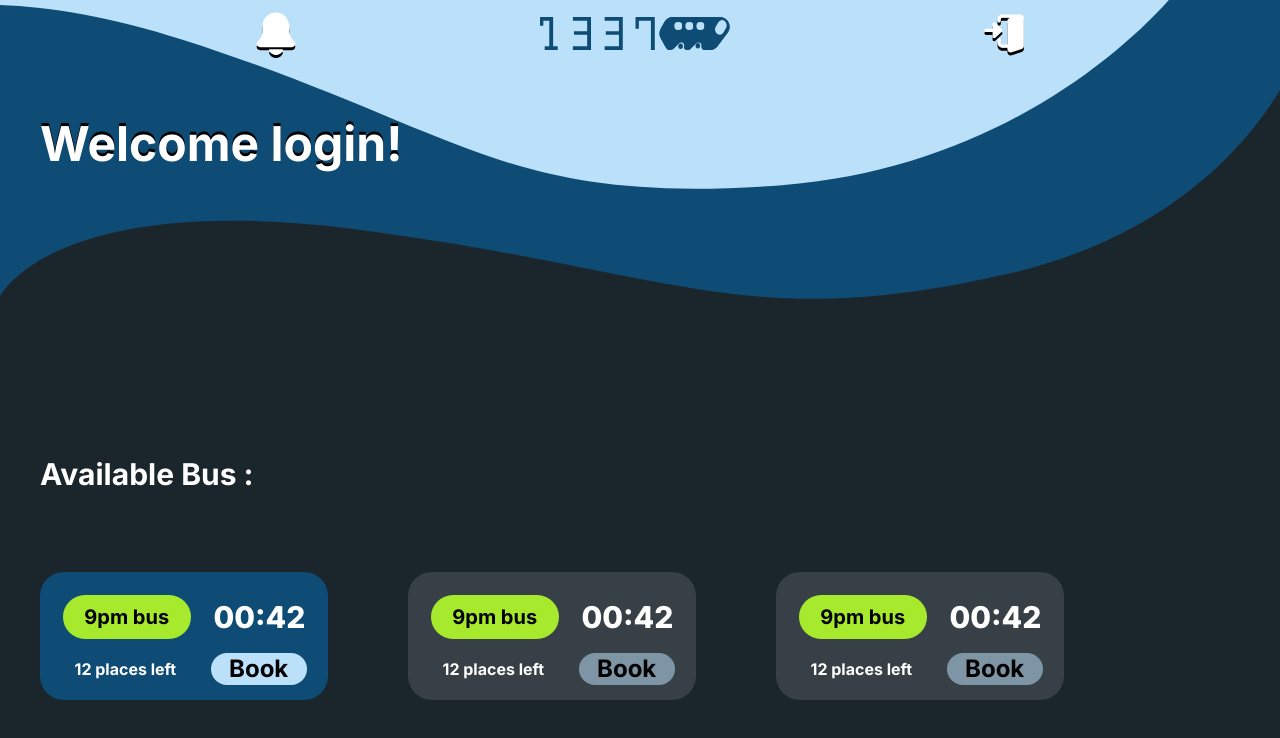
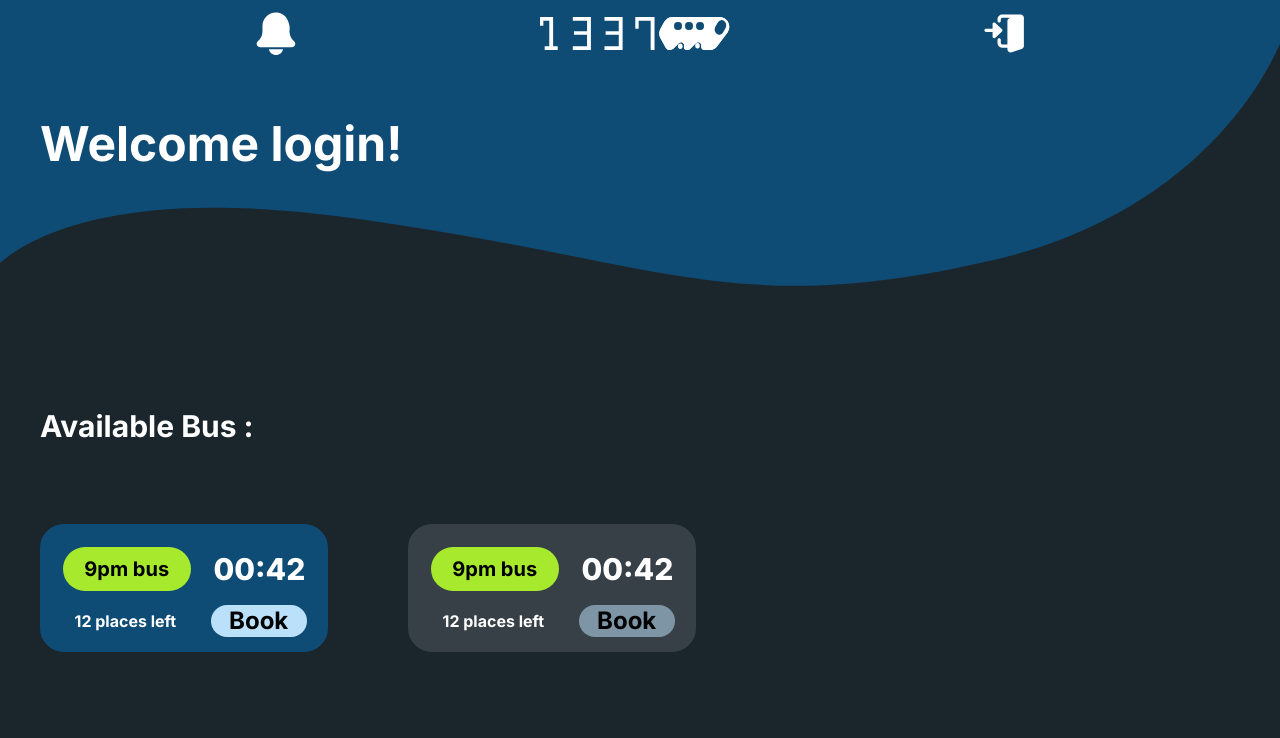
Before and after one commit to issam22-laafer/1337-transport, a Next.js app: page /booking in a window 1280 px wide. Shown: the top 738 px of the page. Built offline with nearby package versions, Linux system fonts and the light colour scheme.

Commit message:
booking page

```diff
--- a/app/booking/page.jsx
+++ b/app/booking/page.jsx
@@ -11,7 +11,7 @@ export default function Page() {
   return (
     <div
       style={{
-        backgroundImage: 'url("/assets/home-bg.svg")',
+        backgroundImage: 'url("/assets/bg-2.svg")',
         backgroundRepeat: "no-repeat",
         backgroundSize: "cover",
         height: "100vh",
@@ -25,7 +25,7 @@ export default function Page() {
         <h1 className="login text-white md:pl-10 pl-0  mt-10 font-bold md:text-5xl text-4xl w-full md:text-start text-center">
           Welcome login!
         </h1>
-        <div className="md:mt-72 mt-20">
+        <div className="md:mt-60 mt-20">
           <h1 className=" text-white md:pl-10 pl-0  font-bold md:text-3xl text-2xl w-full md:text-start text-center">
             Available Bus :
           </h1>
@@ -67,24 +67,6 @@ export default function Page() {
                 </button>
               </div>
             </div>
-            <div className="unavailable-bus sm:w-72   w-72 m-10 h-32 rounded-3xl flex  flex-col justify-evenly items-evenly  bg-unavailable-gray bg-black">
-              <div className="container1 flex mt-2 justify-evenly items-center">
-                <div className="bus-time w-32 text-center p-2 text-xl rounded-3xl font-bold bg-lightgreen">
-                  9pm bus
-                </div>
-                <div className="time-remaining text-3xl text-white font-extrabold">
-                  00:42
-                </div>
-              </div>
-              <div className="conatiner2 flex  justify-evenly items-center">
-                <div className="available-places text-center w-32 text-white font-bold">
-                  12 places left
-                </div>
-                <button className="booking-button rounded-2xl bg-unavailable-blue  font-bold text-2xl w-24">
-                  Book
-                </button>
-              </div>
-            </div>
           </div>
         </div>
       </div>
--- a/app/globals.css
+++ b/app/globals.css
@@ -32,14 +32,14 @@
 }
 
 .logout {
-  filter: drop-shadow(0px 3.5px 0px rgb(0, 0, 0));
+  /* filter: drop-shadow(0px 3.5px 0px rgb(0, 0, 0)); */
 }
 .notif {
-  filter: drop-shadow(0px 3.5px 0px rgb(0, 0, 0));
+  /* filter: drop-shadow(0px 3.5px 0px rgb(0, 0, 0)); */
 }
 
 .login {
-  filter: drop-shadow(0px -3px 0px rgb(0, 0, 0));
+  /* filter: drop-shadow(0px -3px 0px rgb(0, 0, 0)); */
 }
 
 .nav .notif {
@@ -64,7 +64,7 @@
     filter: drop-shadow(0px 5px 0px rgb(255, 255, 255));
   }
   .bus-13 {
-    filter: drop-shadow(3.5px 3.5px 0px rgb(255, 255, 255));
+    /* filter: drop-shadow(3.5px 3.5px 0px rgb(255, 255, 255)); */
   }
   .nav .logout {
     width: 30px;
--- a/components/Nav.jsx
+++ b/components/Nav.jsx
@@ -4,7 +4,7 @@ const nav = () => {
   return (
     <div className="nav w-full fixed top-0 flex md:justify-evenly justify-between items-center bg-transparent p-3">
       <img src="/assets/notif.svg" alt="notif" className="notif" />
-      <img src="/assets/13-bus.svg" alt="logo" className="bus-13" />
+      <img src="/assets/13-bus2.svg" alt="logo" className="bus-13" />
       <img src="/assets/logout.svg" alt="logout" className="logout" />
     </div>
   );
```
Also changed, not shown: public/assets/13-bus2.svg (added), public/assets/bg-2.svg (added).
